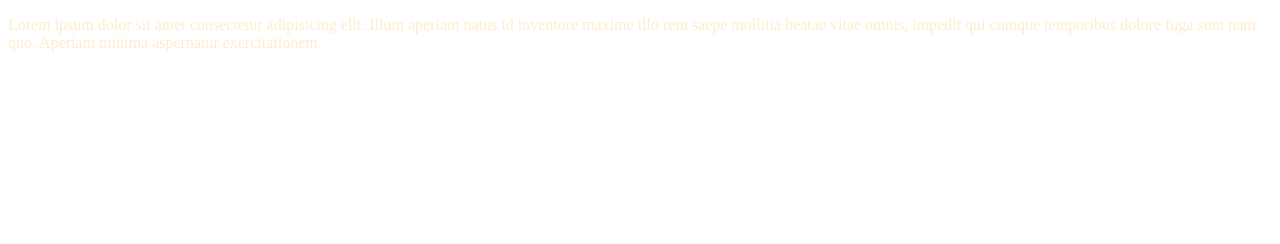
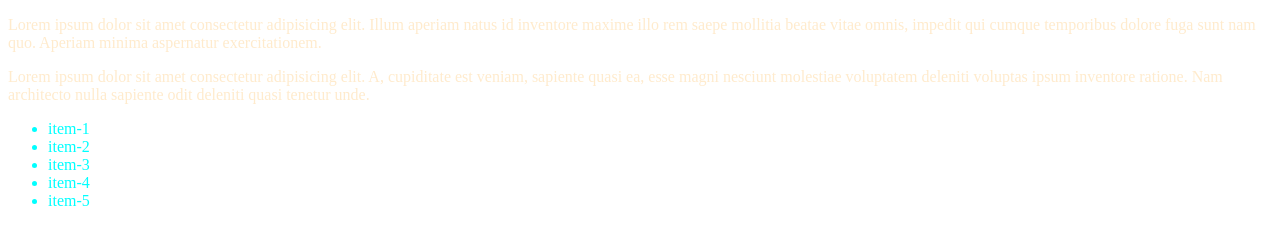
Before and after one commit to Faizzi/TestRepository, a plain HTML site: page index.html in a window 1280 px wide. Drawn offline with Linux system fonts and the light colour scheme.

Commit message:
SCSS file added

```diff
--- a/index.html
+++ b/index.html
@@ -10,5 +10,13 @@
 <body>
 
     <p>Lorem ipsum dolor sit amet consectetur adipisicing elit. Illum aperiam natus id inventore maxime illo rem saepe mollitia beatae vitae omnis, impedit qui cumque temporibus dolore fuga sunt nam quo. Aperiam minima aspernatur exercitationem.</p>
+    <p>Lorem ipsum dolor sit amet consectetur adipisicing elit. A, cupiditate est veniam, sapiente quasi ea, esse magni nesciunt molestiae voluptatem deleniti voluptas ipsum inventore ratione. Nam architecto nulla sapiente odit deleniti quasi tenetur unde.</p>
+    <ul>
+        <li>item-1</li>
+        <li>item-2</li>
+        <li>item-3</li>
+        <li>item-4</li>
+        <li>item-5</li>
+    </ul>
 </body>
 </html>
--- /dev/null
+++ b/styles.scss
@@ -0,0 +1,9 @@
+p{
+    background-color: blue;
+}
+ul{
+    font-weight: 200;
+    li{
+        color: red;
+    }
+}
```
Also changed, not shown: styles.css.
